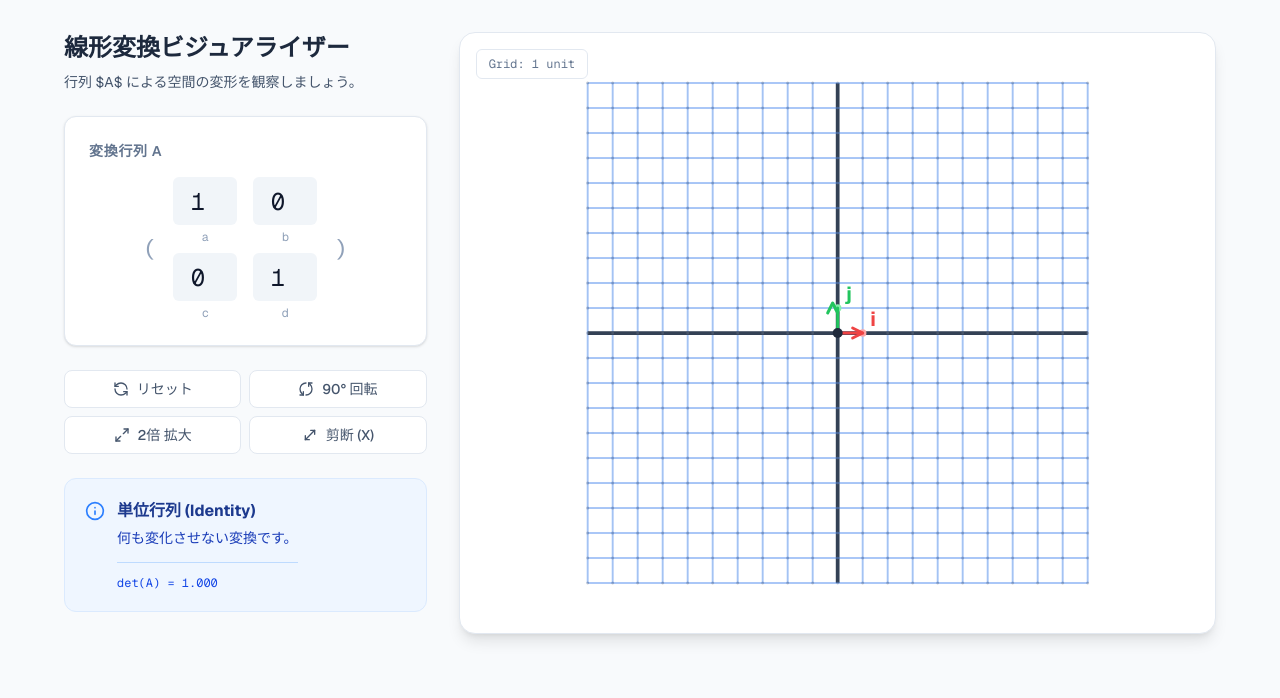
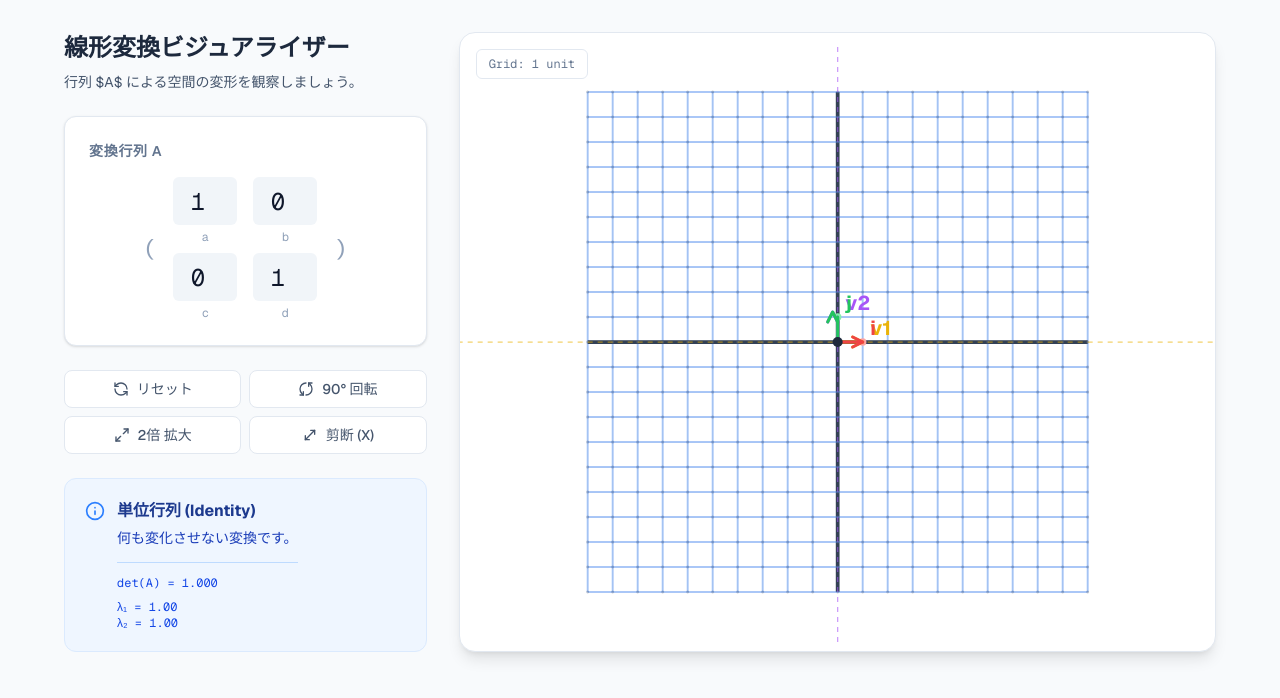
Before and after one commit to urijot/linear-algebra-app, a Next.js app: page / in a window 1280 px wide. Shown: the top 698 px of the page. Built offline with nearby package versions, Linux system fonts and the light colour scheme.

Commit message:
feat: 2x2行列の固有値・固有ベクトル計算関数を実装

```diff
--- a/app/page.tsx
+++ b/app/page.tsx
@@ -102,6 +102,63 @@ const analyzeMatrix = (m: Matrix): { title: string; description: string } => {
   };
 };
 
+// 固有値・固有ベクトルの計算
+const calculateEigen = (m: Matrix): { values: number[]; vectors: Vector[] } | null => {
+  const trace = m.a + m.d;
+  const det = m.a * m.d - m.b * m.c;
+  const discriminant = trace * trace - 4 * det;
+
+  // 判別式が負の場合は複素数解（ここでは可視化しない）
+  if (discriminant < -0.0001) return null;
+
+  const sqrtD = Math.sqrt(Math.max(0, discriminant));
+  const l1 = (trace + sqrtD) / 2;
+  const l2 = (trace - sqrtD) / 2;
+
+  // 固有ベクトルの計算 (A - lambda I)v = 0
+  const getEigenVector = (lambda: number): Vector => {
+    // 対角行列 (b=0, c=0) の場合の特別処理
+    if (Math.abs(m.b) < 1e-6 && Math.abs(m.c) < 1e-6) {
+      // lambda が a に近ければ (1,0)、d に近ければ (0,1)
+      // 重解 (a=d) の場合は後続の処理で分離するが、ここでは基本軸を返す
+      if (Math.abs(lambda - m.a) < 1e-6) return { x: 1, y: 0 };
+      return { x: 0, y: 1 };
+    }
+
+    // 一般形:
+    // b != 0 なら x=b, y=lambda-a
+    if (Math.abs(m.b) > 1e-6) {
+      return { x: m.b, y: lambda - m.a };
+    }
+    // c != 0 なら x=lambda-d, y=c
+    if (Math.abs(m.c) > 1e-6) {
+      return { x: lambda - m.d, y: m.c };
+    }
+
+    return { x: 0, y: 0 };
+  };
+
+  let v1 = getEigenVector(l1);
+  let v2 = getEigenVector(l2);
+
+  // 対角行列かつ重解の場合（単位行列など）は、直交する基底を強制的に割り当てる
+  if (Math.abs(m.b) < 1e-6 && Math.abs(m.c) < 1e-6 && Math.abs(l1 - l2) < 1e-6) {
+      v1 = { x: 1, y: 0 };
+      v2 = { x: 0, y: 1 };
+  }
+
+  // 正規化 (長さ1にする)
+  const normalize = (v: Vector) => {
+    const len = Math.sqrt(v.x * v.x + v.y * v.y);
+    return len < 1e-6 ? { x: 0, y: 0 } : { x: v.x / len, y: v.y / len };
+  };
+
+  return {
+    values: [l1, l2],
+    vectors: [normalize(v1), normalize(v2)],
+  };
+};
+
 // --- コンポーネント ---
 
 export default function LinearAlgebraPage() {
@@ -151,6 +208,9 @@ export default function LinearAlgebraPage() {
 
   // 解析結果
   const analysis = analyzeMatrix(matrix);
+
+  // 固有値・固有ベクトルの計算
+  const eigenData = useMemo(() => calculateEigen(matrix), [matrix]);
 
   // 入力ハンドラ
   const handleInputChange = (key: keyof Matrix, value: string) => {
@@ -286,6 +346,21 @@ export default function LinearAlgebraPage() {
                 <div className="mt-3 pt-3 border-t border-blue-200 text-xs text-blue-700 font-mono">
                   det(A) = {(matrix.a * matrix.d - matrix.b * matrix.c).toFixed(3)}
                 </div>
+
+                {/* 固有値情報の表示 */}
+                <div className="mt-2 text-xs text-blue-700 font-mono">
+                  {eigenData ? (
+                    <>
+                      <div>λ₁ = {eigenData.values[0].toFixed(2)}</div>
+                      <div>λ₂ = {eigenData.values[1].toFixed(2)}</div>
+                    </>
+                  ) : (
+                    <div className="text-slate-500 italic">
+                      固有値は複素数です
+                      <br />(回転成分が含まれています)
+                    </div>
+                  )}
+                </div>
               </div>
             </div>
           </div>
@@ -373,6 +448,50 @@ export default function LinearAlgebraPage() {
                 );
               })}
             </g>
+
+            {/* 固有ベクトル (Eigenvectors) */}
+            {eigenData && (
+              <g>
+                {eigenData.vectors.map((v, idx) => {
+                  // ゼロベクトルの場合は描画しない
+                  if (Math.abs(v.x) < 1e-6 && Math.abs(v.y) < 1e-6) return null;
+
+                  const color = idx === 0 ? "#eab308" : "#a855f7"; // 黄色 / 紫
+                  const svgV = toSvg(v.x, v.y);
+
+                  // ガイドライン用の座標（画面端まで伸ばす）
+                  const scale = VIEWBOX_SIZE * 2;
+                  const guideStart = toSvg(-v.x * scale, -v.y * scale);
+                  const guideEnd = toSvg(v.x * scale, v.y * scale);
+
+                  return (
+                    <React.Fragment key={`eigen-${idx}`}>
+                      {/* 無限に続くガイドライン (点線) */}
+                      <motion.line
+                        initial={false}
+                        animate={{
+                          x1: guideStart.x, y1: guideStart.y,
+                          x2: guideEnd.x, y2: guideEnd.y
+                        }}
+                        transition={{ type: "spring", stiffness: 200, damping: 25 }}
+                        stroke={color}
+                        strokeWidth={0.05}
+                        strokeDasharray="0.2 0.2"
+                        opacity={0.6}
+                      />
+                      {/* 固有ベクトル本体 (矢印) */}
+                      <VectorArrow
+                        vector={v}
+                        color={color}
+                        label={`v${idx + 1}`}
+                        isHovered={false}
+                        onHover={() => {}}
+                      />
+                    </React.Fragment>
+                  );
+                })}
+              </g>
+            )}
 
             {/* 基底ベクトル i (赤) */}
             <VectorArrow
```
